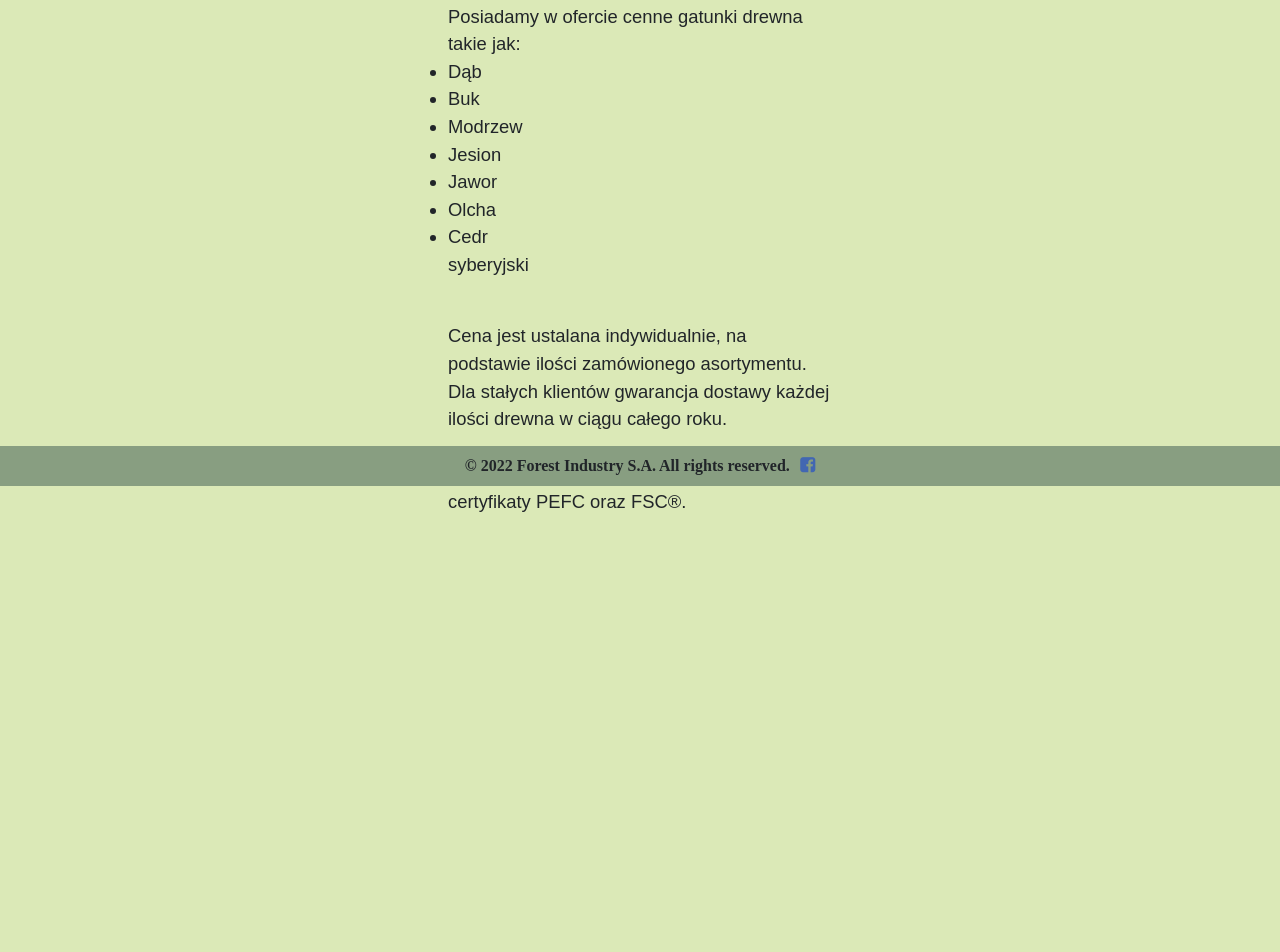
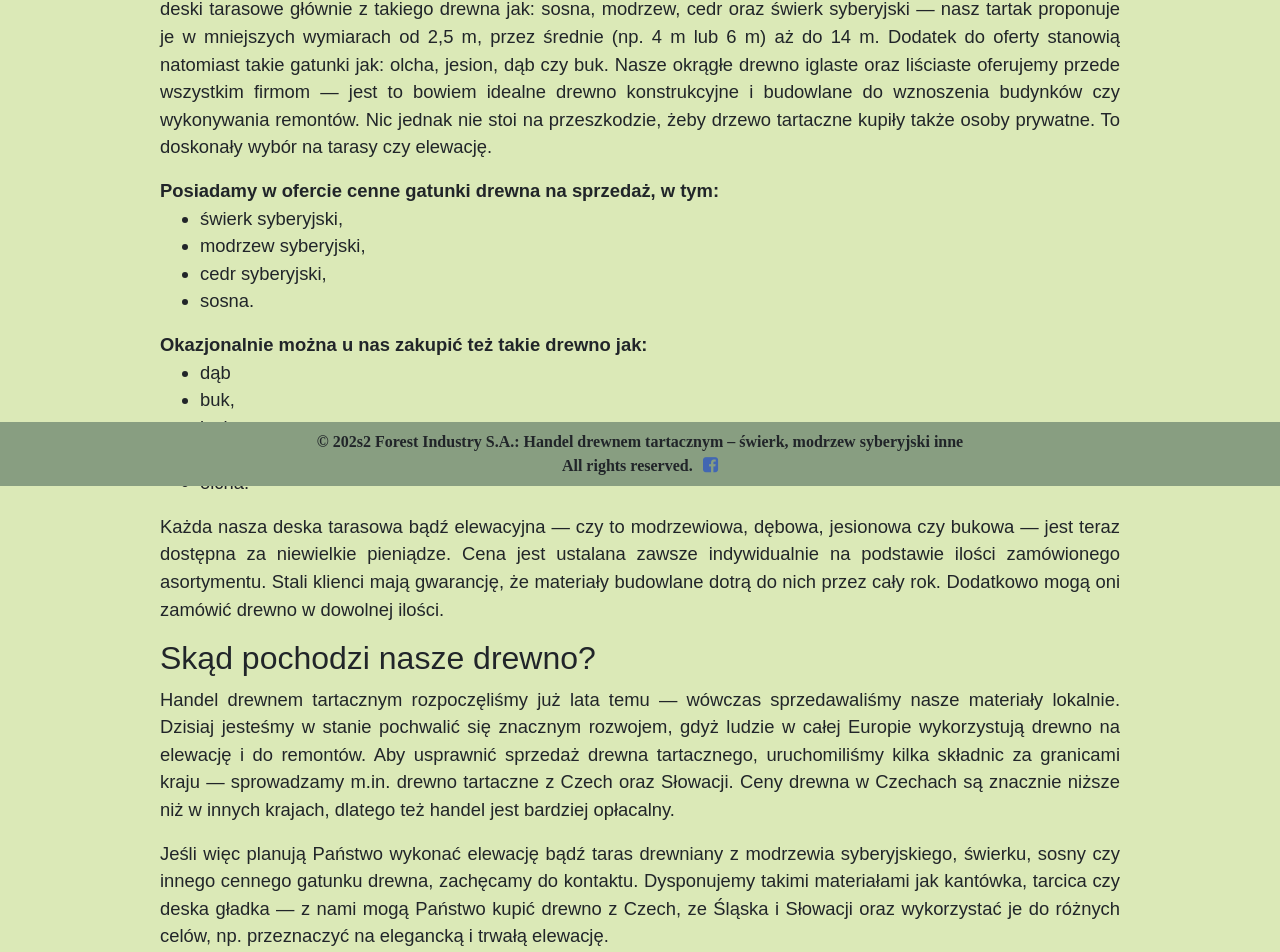
Before and after one commit to spazzola/Forest-Industry-Web-Page-SSR, a Nuxt app: page /offer/WoodTrading in a window 1280 px wide. Shown: the part 314-1266 px from the top of the page. Before the commit the page ends 910 px from the top, so only its background shows below. Built offline with nearby package versions, Linux system fonts and the light colour scheme.

Commit message:
Add files via upload

```diff
--- a/pages/blog.vue
+++ b/pages/blog.vue
@@ -2,20 +2,25 @@
   <div>
     <nav-menu></nav-menu>
 
-  <div class="content">
-
+    <div
+      class="content"
+      style="display: flex; flex-direction: column; align-items: center"
+    >
       <h1>Blog</h1>
       <ul class="post_container">
         <li class="post">
           <div class="post_thumbnail">
-        <img src="../static/domzbali.jpg" alt="domy z bali">
+            <img src="../static/domzbali.jpg" alt="domy z bali" />
           </div>
-      <p class="post_title">Dom z bali — dlaczego stał się tak popularny?</p>
-      <p class="post_excerpt">Domy z bali to ciekawa propozycja architektoniczna i choć kojarzy się z zabudowaniami na wsiach oraz w rejonach górskich...</p>
+          <p class="post_title">
+            Dom z bali — dlaczego stał się tak popularny?
+          </p>
+          <p class="post_excerpt">
+            Domy z bali to ciekawa propozycja architektoniczna i choć kojarzy
+            się z zabudowaniami na wsiach oraz w rejonach górskich...
+          </p>
           <a href="/blogs/domyzbali">Czytaj więcej</a>
         </li>
-
-
       </ul>
     </div>
     <the-footer></the-footer>
@@ -40,12 +45,11 @@ export default {
 </script>
 
 <style>
-
 .post_container {
   display: flex;
-  justify-content: space-between;
+  justify-content: center;
   align-items: center;
-  max-width: 50%;
+  width: 50%;
   list-style-type: none;
   margin-top: 40px;
   flex-wrap: wrap;
@@ -56,6 +60,7 @@ export default {
   flex-direction: column;
   align-items: flex-start;
   width: 300px;
+  margin: 0 10px 30px;
 }
 
 .post_thumbnail {
@@ -76,21 +81,22 @@ export default {
   font-size: 16px;
 }
 
-.post_title, .post_excerpt {
+.post_title,
+.post_excerpt {
   text-align: left;
 }
 
 .content {
-  text-align: center;
-  max-width: 100%;
+  text-align: left;
+  max-width: 30%;
   margin: auto;
   margin-top: 2rem;
   line-height: 1.5;
   margin-bottom: 5rem;
   font-size: 1.15rem;
-  display: flex;
-  flex-direction: column;
-  align-items: center;
-  justify-content: center;
+}
+
+body {
+  overflow-x: hidden;
 }
 </style>
--- a/pages/blogs/DomyZBali.vue
+++ b/pages/blogs/DomyZBali.vue
@@ -8,7 +8,7 @@
   <p style="text-align: justify">Domy z bali to ciekawa propozycja architektoniczna i choć kojarzy się z zabudowaniami na wsiach oraz w rejonach górskich, to coraz więcej osób się na nie decyduje. Powstają one na przedmieściach, a także w małych miasteczkach. Budowa domu z bali drewnianych to świetny sposób na uzyskanie atrakcyjnie wyglądającego i komfortowego budynku. Będzie on trwały, a postawić go można w o wiele krótszym czasie niż typowy dom murowany. Oczywiście ogromną rolę odgrywa tu dobór odpowiedniego budulca — polecany cedr syberyjski to najwyższej jakości materiał do budowy domu z bali.</p>
 
   <h2>Jak jest skonstruowany dom z bali drewnianych?</h2>
-  <p style="text-align: justify">Obecnie stosuje się dwa rodzaje konstrukcji, które różnią się między sobą grubością użytych bali drewnianych, sposobem ich układania, łączenia oraz izolowania. Wyróżniamy budowę z bali cienkich, które wymagają zastosowania dodatkowej warstwy ocieplenia. Z zewnątrz będzie widoczna drewniana elewacja , a w środku montuje się płyty gipsowo kartonowe, które zakrywają drewno — będą one doskonałą bazą pod farbę, czy też tapetę. Natomiast budując z bali pełnych, docieplenie nie jest już wymagane. Taki dom powstaje z licznych bali drewnianych, układanych na siebie poziomo — tworząc tzw. wieniec po całym obrysie budynku. Tego typu budynki nie wymagają wykończenia od wewnątrz — drewniane bale same w sobie wyglądają bardzo atrakcyjnie. W takim wnętrzu doskonale będą się czuć miłośnicy sielskich oraz rustykalnych klimatów.
+  <p style="text-align: justify">Obecnie stosuje się dwa rodzaje konstrukcji, które różnią się między sobą grubością użytych bali drewnianych, sposobem ich układania, łączenia oraz izolowania. Wyróżniamy budowę z bali cienkich, które wymagają zastosowania dodatkowej warstwy ocieplenia. Z zewnątrz będzie widoczna drewniana elewacja , a w środku montuje się płyty gipsowo kartonowe, które zakrywają drewno — będą one doskonałą bazą pod farbę, czy też tapetę. Natomiast budując z bali pełnych, docieplenie nie jest już wymagane. Taki dom powstaje z licznych bali drewnianych, układanych na siebie poziomo — tworząc tzw. wieniec po całym obrysie budynku. Tego typu budynki nie wymagają wykończenia od wewnątrz — drewniane bale same w sobie wyglądają bardzo atrakcyjnie. W takim wnętrzu doskonale będą się czuć miłośnicy sielskich oraz rustykalnych klimatów.</p>
 
   <h2>Skąd jego popularność?</h2>
   <p style="text-align: justify">W przeciwieństwie do domów murowanych najważniejszą cechą, jaką posiadają takie domy, to kumulowanie ciepła i regulacja wilgotności. O praktyczności domów z bali świadczy również fakt, że są ocieplone w sposób naturalny. Drewno jest świetnym izolatorem termicznym, latem pochłania ciepło z zewnątrz, pozostawiając wnętrze domu przyjemnie chłodne, natomiast zimą ciepło zostaje oddane, chroniąc przed zbytnim wychłodzeniem. Oprócz tego dom wykonany w takiej technologii jest uznawany za mający dobry wpływ na zdrowie — świetnie radzi sobie z wilgocią w pomieszczeniach, dzięki czemu tworzy bardzo korzystny mikroklimat dla mieszkańców, a niesprzyjający dla rozwoju mikroorganizmów takich jak pleśnie i grzyby. Czynnikiem, który równie często jest brany pod uwagę przez osoby, które decydują się na dom z bali, jest stosunkowo krótki czas budowy. Dzięki temu, że budynek nie wymaga żadnych prac mokrych, można go wznosić nawet zimą, na przygotowanym wcześniej fundamencie.</p>
@@ -27,7 +27,11 @@
 import NavMenu from "../../components/nav/NavMenu.vue";
 import TheFooter from "../../components/TheFooter.vue";
 
-export default {
+export default {head() {
+    return {
+      title: "Dom z bali - dlaczego stał się tak popularny? | Forest Industry S.A.",
+    };
+  },
   components: {
     NavMenu,
     TheFooter,
@@ -43,6 +47,7 @@ export default {
   margin-top: 2rem;
   line-height: 1.5;
   margin-bottom: 5rem;
+  padding: 0 20px;
   font-size: 1.15rem;
   display: flex;
   flex-direction: column;
@@ -53,4 +58,14 @@ export default {
 .post_image {
   margin: 20px;
 }
+
+@media(max-width: 600px) {
+  .post_image{
+    max-width: 300px;
+  }
+
+  .content {
+    max-width: 90%;
+  }
+}
 </style>
--- a/pages/offer/WoodTrading.vue
+++ b/pages/offer/WoodTrading.vue
@@ -2,47 +2,111 @@
   <div>
     <nav-menu></nav-menu>
     <div>
-      <h1 class="my-header">Handel drewnem</h1>
-      <div class="content">
-        <br />Oferujemy drewno iglaste w wymiarach od 2.5m do 14m. <br />
+      <h1 class="my-header">
+        Handel drewnem tartacznym – świerk, modrzew, cedr syberyjski i inne
+      </h1>
+      <div class="content pcontent">
+        <p style="text-align: justify">
+          W naszej ofercie można znaleźć zarówno drzewo konstrukcyjne, tarasowe,
+          jak i elewacyjne. Do sprzedania mamy deski tarasowe głównie z takiego
+          drewna jak: sosna, modrzew, cedr oraz świerk syberyjski — nasz tartak
+          proponuje je w mniejszych wymiarach od 2,5 m, przez średnie (np. 4 m
+          lub 6 m) aż do 14 m. Dodatek do oferty stanowią natomiast takie
+          gatunki jak: olcha, jesion, dąb czy buk. Nasze okrągłe drewno iglaste
+          oraz liściaste oferujemy przede wszystkim firmom — jest to bowiem
+          idealne drewno konstrukcyjne i budowlane do wznoszenia budynków czy
+          wykonywania remontów. Nic jednak nie stoi na przeszkodzie, żeby drzewo
+          tartaczne kupiły także osoby prywatne. To doskonały wybór na tarasy
+          czy elewację.
+        </p>
 
-        Posiadamy w ofercie cenne gatunki drewna takie jak: <br />
+        <strong
+          >Posiadamy w ofercie cenne gatunki drewna na sprzedaż, w tym:</strong
+        >
+        <ul style="margin-left: 40px">
+          <li>świerk syberyjski,</li>
+          <li>modrzew syberyjski,</li>
+          <li>cedr syberyjski,</li>
+          <li>sosna.</li>
+        </ul>
 
-        <div style="text-align: center; width: 100px">
-          <ul style="text-align: left">
-            <li>Dąb</li>
-            <li>Buk</li>
-            <li>Modrzew</li>
-            <li>Jesion</li>
-            <li>Jawor</li>
-            <li>Olcha</li>
-            <li>Cedr syberyjski</li>
-          </ul>
-        </div>
+        <strong>Okazjonalnie można u nas zakupić też takie drewno jak:</strong>
 
-        <br />
-        Cena jest ustalana indywidualnie, na podstawie ilości zamówionego
-        asortymentu.
-        <br />
-        Dla stałych klientów gwarancja dostawy każdej ilości drewna w ciągu
-        całego roku. <br />
-        <br />
+        <ul style="margin-left: 40px">
+          <li>dąb</li>
+          <li>buk,</li>
+          <li>jesion,</li>
+          <li>jawor,</li>
+          <li>olcha.</li>
+        </ul>
+
+        <p style="text-align: justify">
+          Każda nasza deska tarasowa bądź elewacyjna — czy to modrzewiowa,
+          dębowa, jesionowa czy bukowa — jest teraz dostępna za niewielkie
+          pieniądze. Cena jest ustalana zawsze indywidualnie na podstawie ilości
+          zamówionego asortymentu. Stali klienci mają gwarancję, że materiały
+          budowlane dotrą do nich przez cały rok. Dodatkowo mogą oni zamówić
+          drewno w dowolnej ilości.
+        </p>
+        <h2>Skąd pochodzi nasze drewno?</h2>
+        <p style="text-align: justify">
+          Handel drewnem tartacznym rozpoczęliśmy już lata temu — wówczas
+          sprzedawaliśmy nasze materiały lokalnie. Dzisiaj jesteśmy w stanie
+          pochwalić się znacznym rozwojem, gdyż ludzie w całej Europie
+          wykorzystują drewno na elewację i do remontów. Aby usprawnić sprzedaż
+          drewna tartacznego, uruchomiliśmy kilka składnic za granicami kraju —
+          sprowadzamy m.in. drewno tartaczne z Czech oraz Słowacji. Ceny drewna
+          w Czechach są znacznie niższe niż w innych krajach, dlatego też handel
+          jest bardziej opłacalny.
+        </p>
+        <p style="text-align: justify">
+          Jeśli więc planują Państwo wykonać elewację bądź taras drewniany z
+          modrzewia syberyjskiego, świerku, sosny czy innego cennego gatunku
+          drewna, zachęcamy do kontaktu. Dysponujemy takimi materiałami jak
+          kantówka, tarcica czy deska gładka — z nami mogą Państwo kupić drewno
+          z Czech, ze Śląska i Słowacji oraz wykorzystać je do różnych celów,
+          np. przeznaczyć na elegancką i trwałą elewację.
+        </p>
+
         Handlujemy drewnem wyłącznie posiadającym certyfikaty PEFC oraz
         FSC&reg;.
       </div>
     </div>
-    <the-footer></the-footer>
+    <div class="row, myrow">
+      <footer class="col the-footer">
+        &copy; 202s2 Forest Industry S.A.: Handel drewnem tartacznym – świerk,
+        modrzew syberyjski inne <br />
+        All rights reserved.
+        <a
+          href="https://www.facebook.com/Forest-Industry-SA-108708038192828"
+          target="_blank"
+          ><i class="fa fa-facebook-square" style="color: #4267b2"></i
+        ></a>
+      </footer>
+    </div>
   </div>
 </template>
 
 <script>
 import NavMenu from "../../components/nav/NavMenu.vue";
-import TheFooter from "../../components/TheFooter.vue";
+// import TheFooter from "../../components/TheFooter.vue";
 
 export default {
+  head() {
+    return {
+      title:
+        "Handel drewnem syberyjskim: świerk, sosna i inne | Forest Industry S.A.",
+      meta: [
+        {
+          name: "description",
+          content:
+            "Kup cenne gatunki drewna w atrakcyjnej cenie! W naszej ofercie świerk, sosna, modrzew i wiele więcej. Sprzedajemy drewno konstrukcyjne i tarasowe.",
+        },
+      ],
+    };
+  },
   components: {
     NavMenu,
-    TheFooter,
   },
 };
 </script>
@@ -64,9 +128,39 @@ export default {
   font-size: 1.15rem;
 }
 
+.pcontent {
+  max-width: 75% !important;
+}
+
 @media (max-width: 1028px) {
   .content {
     max-width: 90%;
   }
+
+  .pcontent {
+    max-width: 90% !important;
+  }
+}
+
+.the-footer {
+  position: fixed !important;
+  bottom: 0;
+  font-family: "Libre Baskerville", serif;
+  text-align: center;
+  font-weight: bold;
+  width: 100%;
+  font-size: 1rem;
+  background: rgb(136, 158, 129);
+  padding: 0.5rem;
+}
+
+i {
+  font-size: 1.1rem !important;
+  background-color: inherit;
+  margin-left: 0.5%;
+}
+
+.myrow {
+  margin-left: 0 !important;
 }
 </style>
```
Lines whose indentation alone changed are shown as unchanged.
